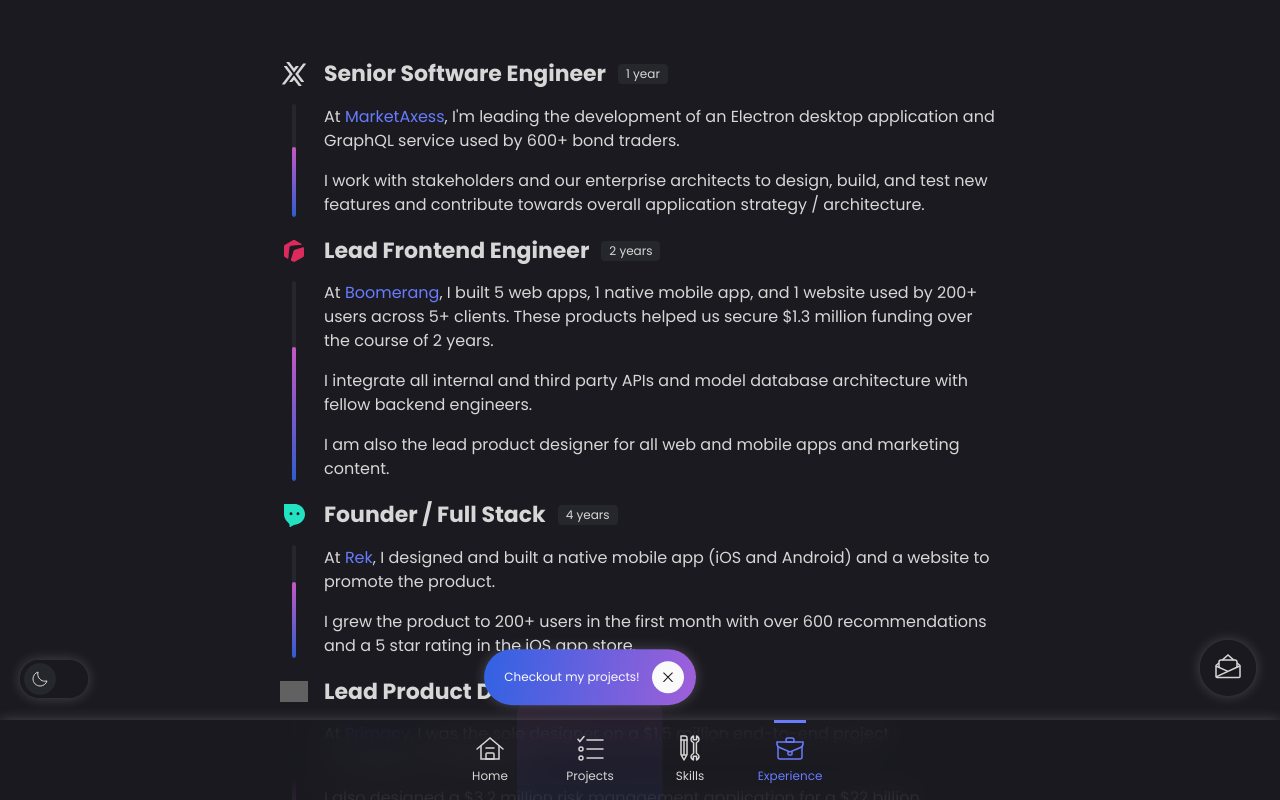
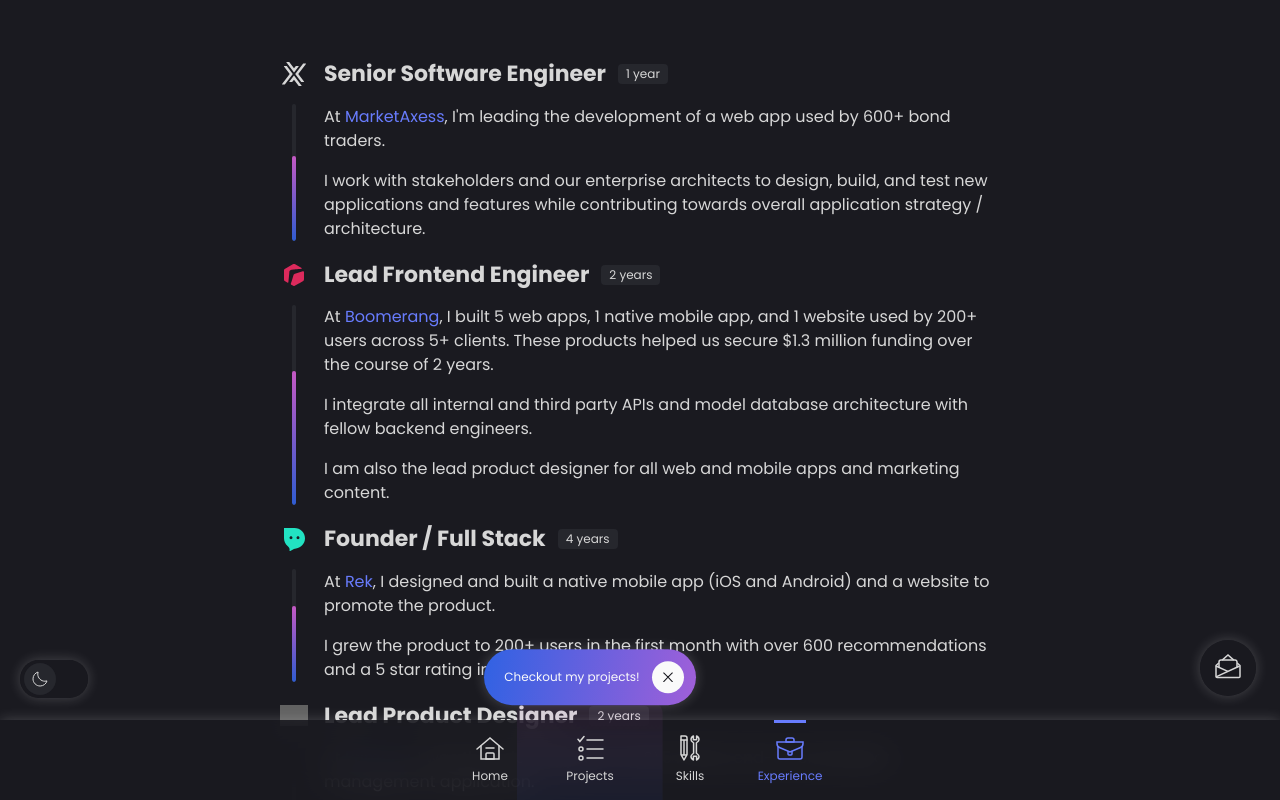
Before and after one commit to d8en/jd-portfolio, a React (Vite) app: page /experience in a window 1280 px wide. Built offline with nearby package versions, Linux system fonts and the light colour scheme; grey boxes are pictures that could not be loaded.

Commit message:
Updated MA job description

```diff
--- a/src/stores/jdCompaniesStore.tsx
+++ b/src/stores/jdCompaniesStore.tsx
@@ -24,9 +24,9 @@
         component: (
             <>
                 <p>
-                    At <JdATag href="https://www.marketaxess.com/">MarketAxess</JdATag>, I'm leading the development of an Electron desktop application and GraphQL service used by 600+ bond traders.
+                    At <JdATag href="https://www.marketaxess.com/">MarketAxess</JdATag>, I'm leading the development of a web app used by 600+ bond traders.
                 </p>
-                <p>I work with stakeholders and our enterprise architects to design, build, and test new features and contribute towards overall application strategy / architecture.</p>
+                <p>I work with stakeholders and our enterprise architects to design, build, and test new applications and features while contributing towards overall application strategy / architecture.</p>
             </>
         ),
     };
```
